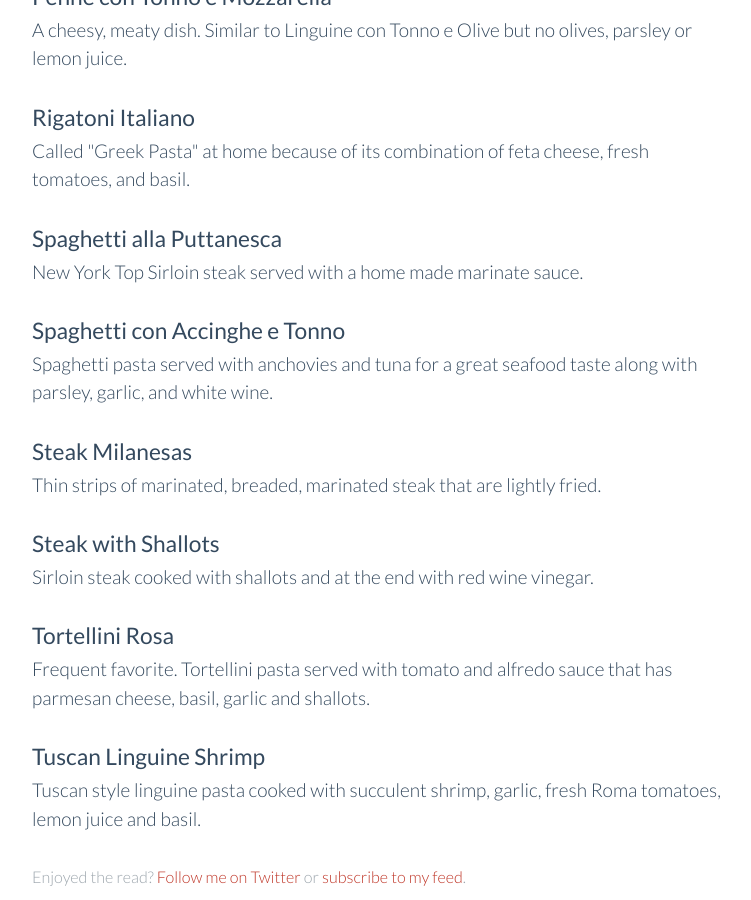
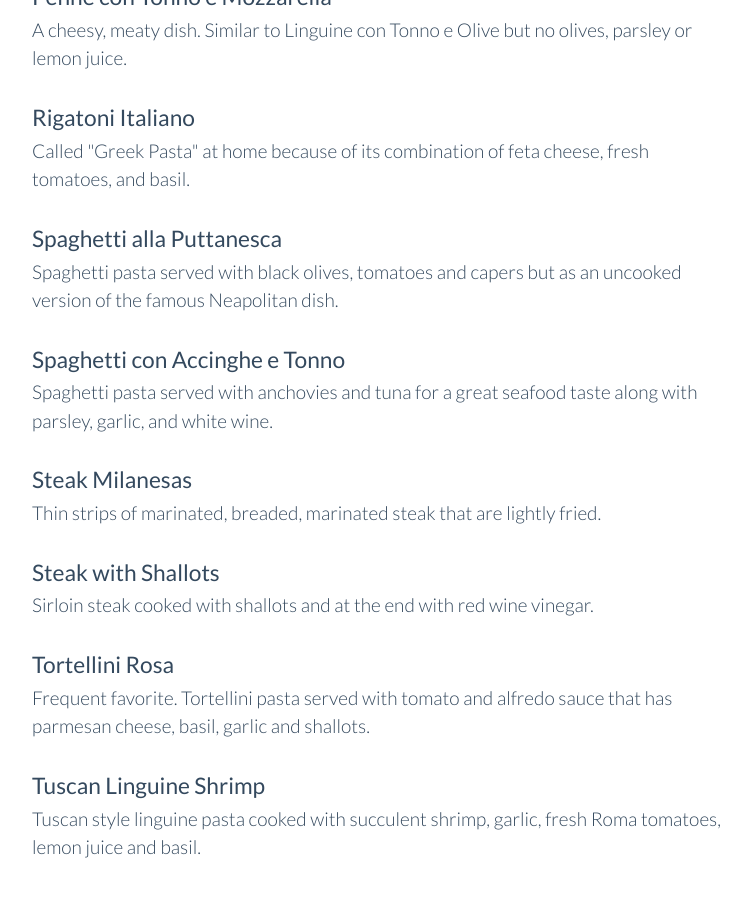
Before and after one commit to javierjulio/javierjulio.github.io, a Jekyll site: the page built from recipes.html, in a window 1280 px wide and 900 px high, scrolled down 2166 px. Shown: the whole window, without its empty margins (258-1009 px from the left). Built offline with Jekyll 4.4.1, drawn with Linux system fonts in a browser that asks for light colours.

Commit message:
Fix description

```diff
--- a/_recipes/spaghetti-alla-puttanesca.markdown
+++ b/_recipes/spaghetti-alla-puttanesca.markdown
@@ -1,7 +1,7 @@
 ---
 layout: post
 title:  Spaghetti alla Puttanesca
-description: New York Top Sirloin steak served with a home made marinate sauce.
+description: Spaghetti pasta served with black olives, tomatoes and capers but as an uncooked version of the famous Neapolitan dish.
 date:   2015-08-02 16:59:02
 ---
 
```
